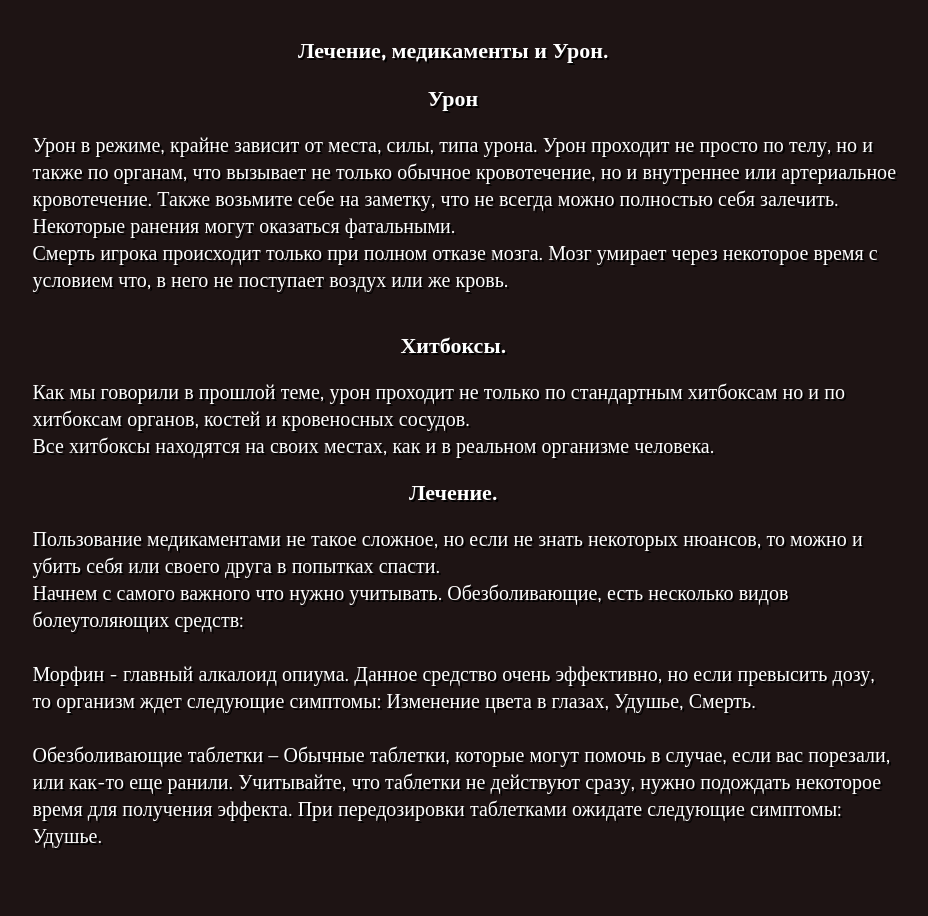
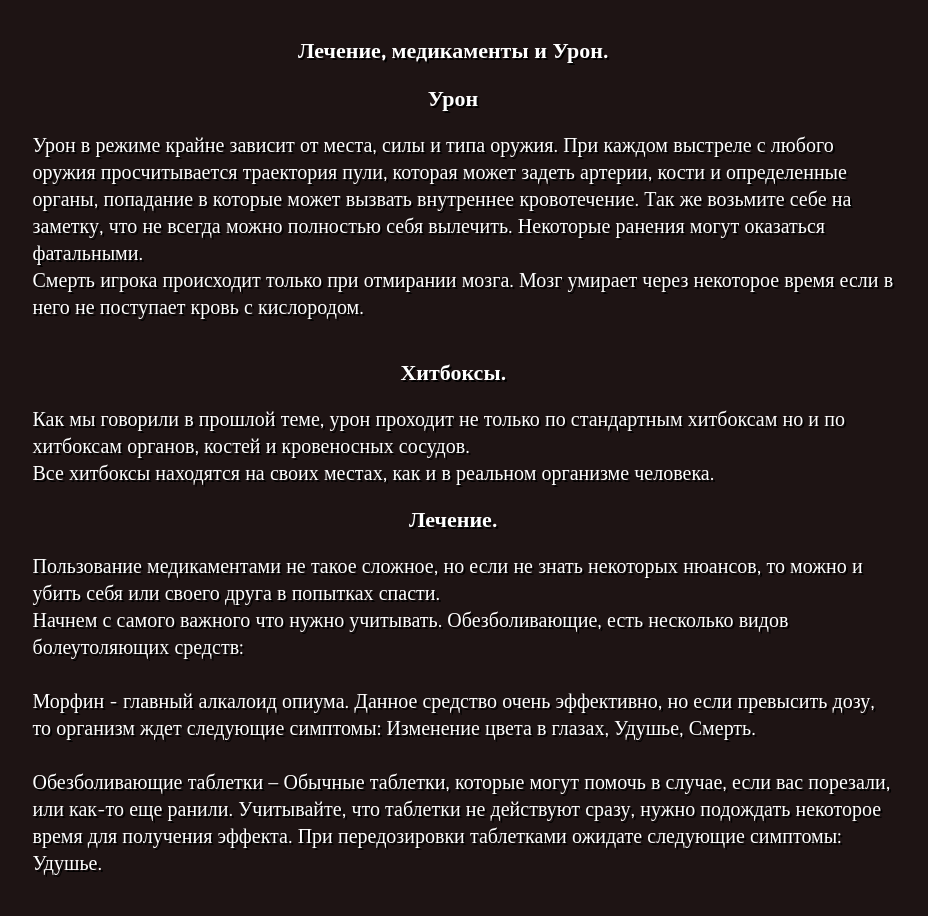
Before and after one commit to SG-KaAp/zcity-site, a plain HTML site: page info/wiki/index.html in a window 1280 px wide. Shown: the part 1220-2136 px from the top of the page, without its empty margins (187-1115 px from the left). Drawn offline with nearby package versions, Linux system fonts and the light colour scheme.

Commit message:
Update index.html

```diff
--- a/info/wiki/index.html
+++ b/info/wiki/index.html
@@ -119,8 +119,8 @@
 		<h2>Лечение, медикаменты и Урон.</h2>
 		<h2>Урон</h2>
 		<p class="longtext">
-		Урон в режиме, крайне зависит от места, силы, типа урона. Урон проходит не просто по телу, но и также по органам, что вызывает не только обычное кровотечение, но и внутреннее или артериальное кровотечение. Также возьмите себе на заметку, что не всегда можно полностью себя залечить. Некоторые ранения могут оказаться фатальными.<br>
-		Смерть игрока происходит только при полном отказе мозга. Мозг умирает через некоторое время с условием что, в него не поступает воздух или же кровь.<br>
+		Урон в режиме крайне зависит от места, силы и типа оружия. При каждом выстреле с любого оружия просчитывается траектория пули, которая может задеть артерии, кости и определенные органы, попадание в которые может вызвать внутреннее кровотечение. Так же возьмите себе на заметку, что не всегда можно полностью себя вылечить. Некоторые ранения могут оказаться фатальными.<br>
+		Смерть игрока происходит только при отмирании мозга. Мозг умирает через некоторое время если в него не поступает кровь с кислородом.<br>
 		</p><br>
 
 		<h2>Хитбоксы.</h2>
```
